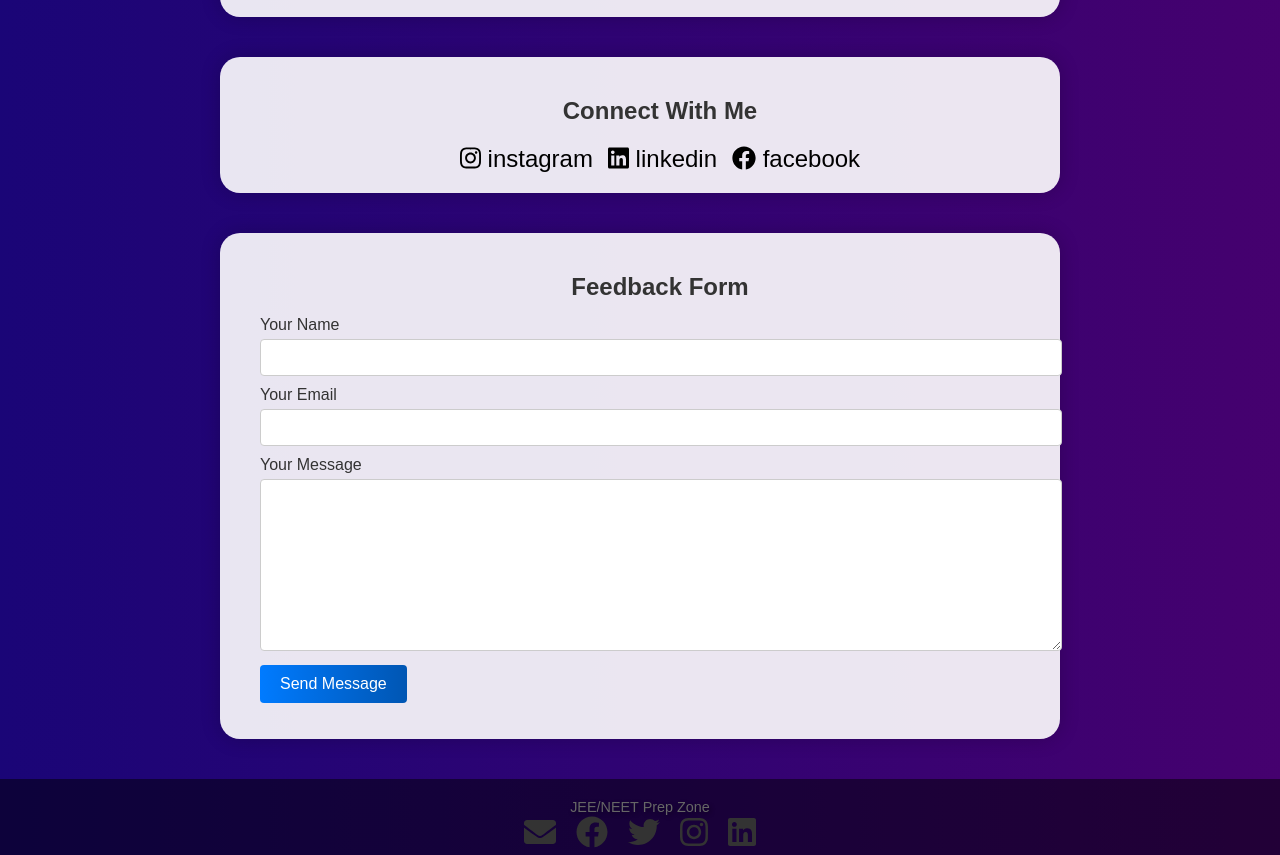
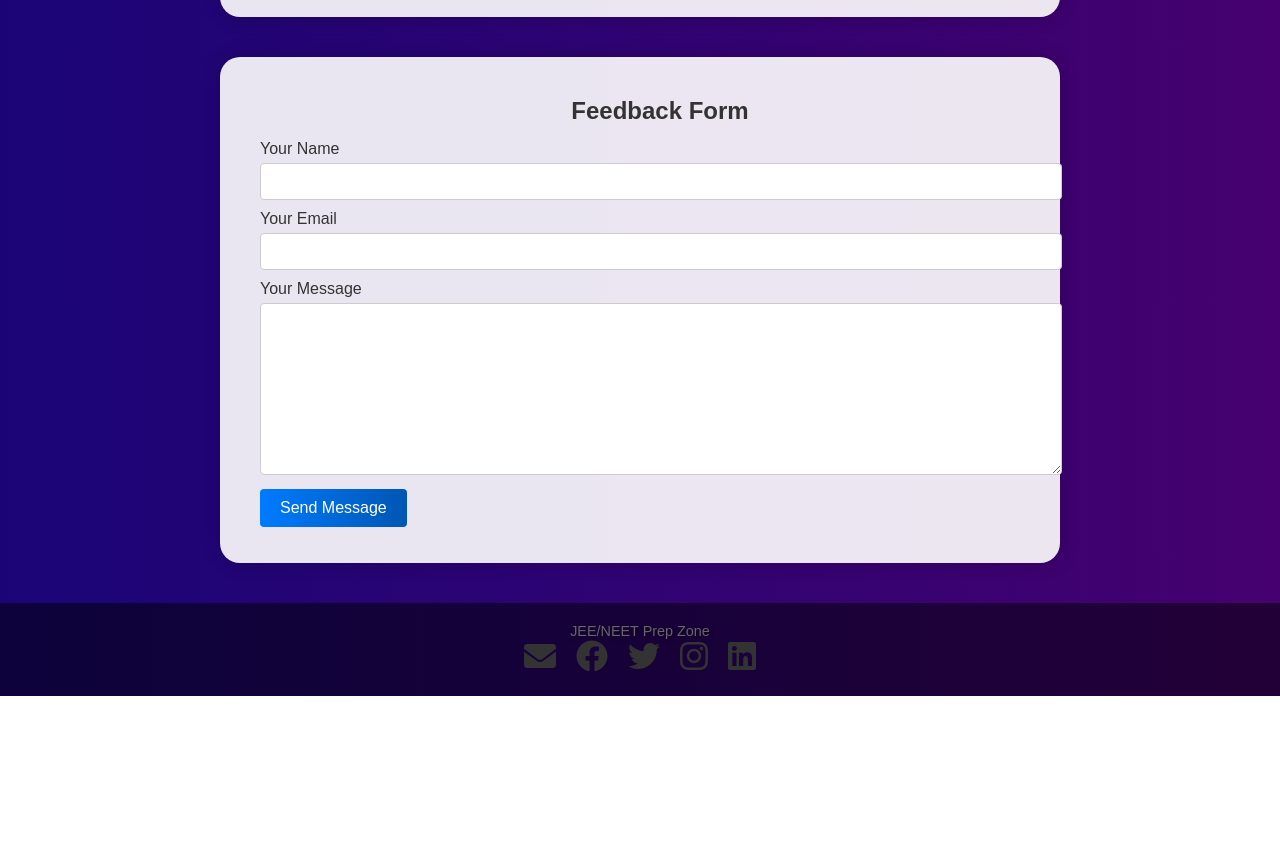
Before and after one commit to sitender-iitd/sitender-iitd.github.io, a plain HTML site: page contact.html in a window 1280 px wide. Shown: the part 971-1826 px from the top of the page. After the commit the page ends 1667 px from the top, so only its background shows below. Drawn offline with Linux system fonts and the light colour scheme; a small style sheet from the web is missing.

Commit message:
Update contact.html

```diff
--- a/contact.html
+++ b/contact.html
@@ -77,38 +77,6 @@
         </div>
       </section>
 
-      <section class="social-media-box">
-        <div class="container">
-          <h2>Connect With Me</h2>
-          <div class="social-icons">
-            <a
-              href="https://www.instagram.com/sitendernarwal/"
-              class="social-icon"
-              target="_blank"
-            >
-              <i class="fab fa-instagram"></i>
-              instagram
-            </a>
-            <a
-              href="https://in.linkedin.com/in/sitendernarwal"
-              class="social-icon"
-              target="_blank"
-            >
-              <i class="fab fa-linkedin"></i>
-              linkedin
-            </a>
-            <a
-              href="https://www.facebook.com/sitender.narwal.39"
-              class="social-icon"
-              target="_blank"
-            >
-              <i class="fab fa-facebook"></i>
-              facebook
-            </a>
-          </div>
-        </div>
-      </section>
-
       <section class="contact-form">
         <div class="container">
           <h2>Feedback Form</h2>
@@ -158,7 +126,7 @@
             <i class="fab fa-twitter"></i>
           </a>
           <a
-            href="https://www.instagram.com/your-instagram-profile"
+            href="https://www.instagram.com/sitendernarwal"
             class="social-icon"
             target="_blank"
           >
@@ -175,7 +143,6 @@
       </div>
     </footer>
 
-    <!-- Font Awesome CDN for icons -->
     <script
       src="https://cdnjs.cloudflare.com/ajax/libs/font-awesome/5.15.4/js/all.min.js"
       integrity="sha512-fS4hp30Fz6zckmKUSn4Jz7+m0DJoM8t3aT64s1r2KuyPZsUCi9ts5NNH7c9A8qgOL2kEjmMTV64cPbGswYfrRQ=="
@@ -199,9 +166,7 @@
           )
             .then((response) => response.text())
             .then((data) => {
-              document.getElementById("form-status").innerText =
-                "Thank you for your feedback!";
-              document.getElementById("feedback-form").reset();
+              window.location.href = "thank.html";
             })
             .catch((error) => {
               document.getElementById("form-status").innerText =
```
